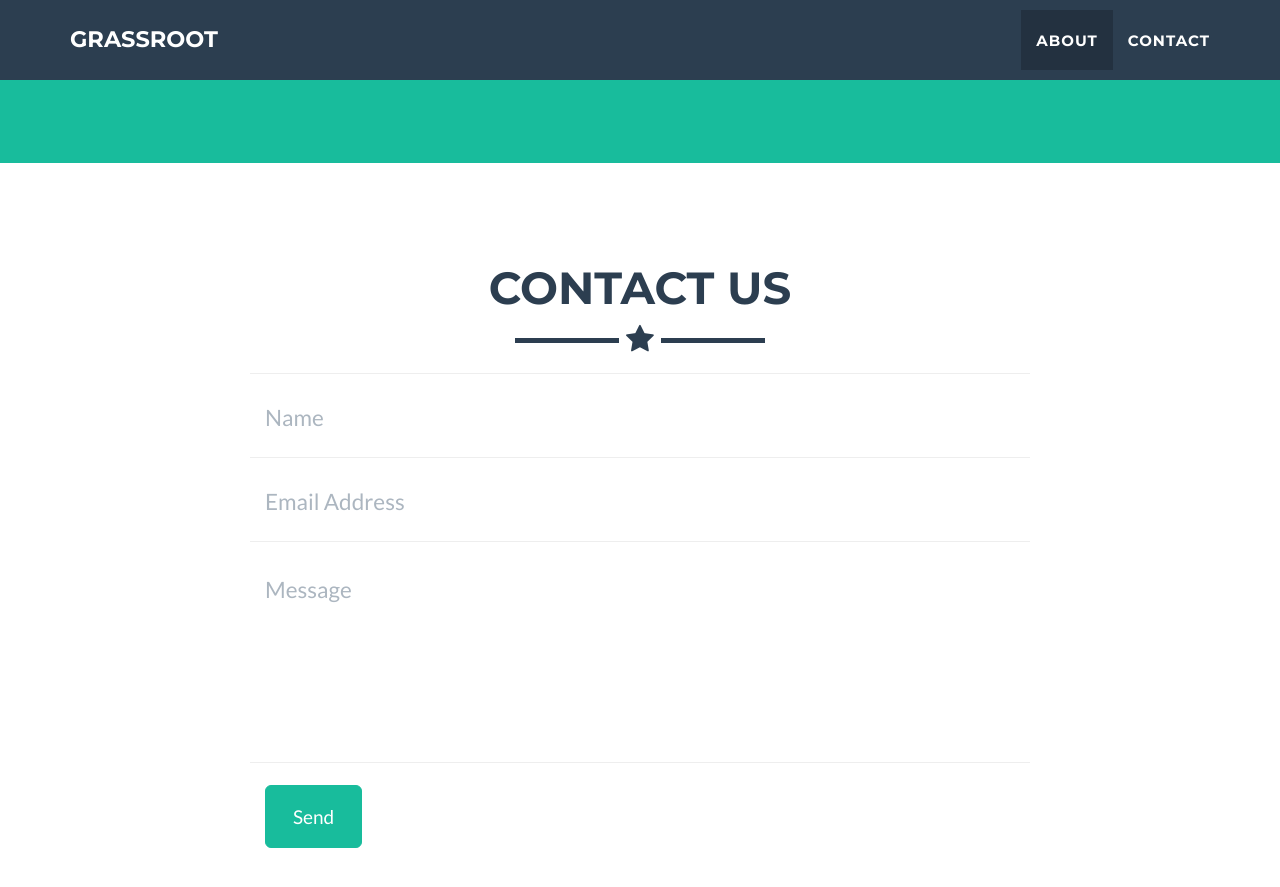
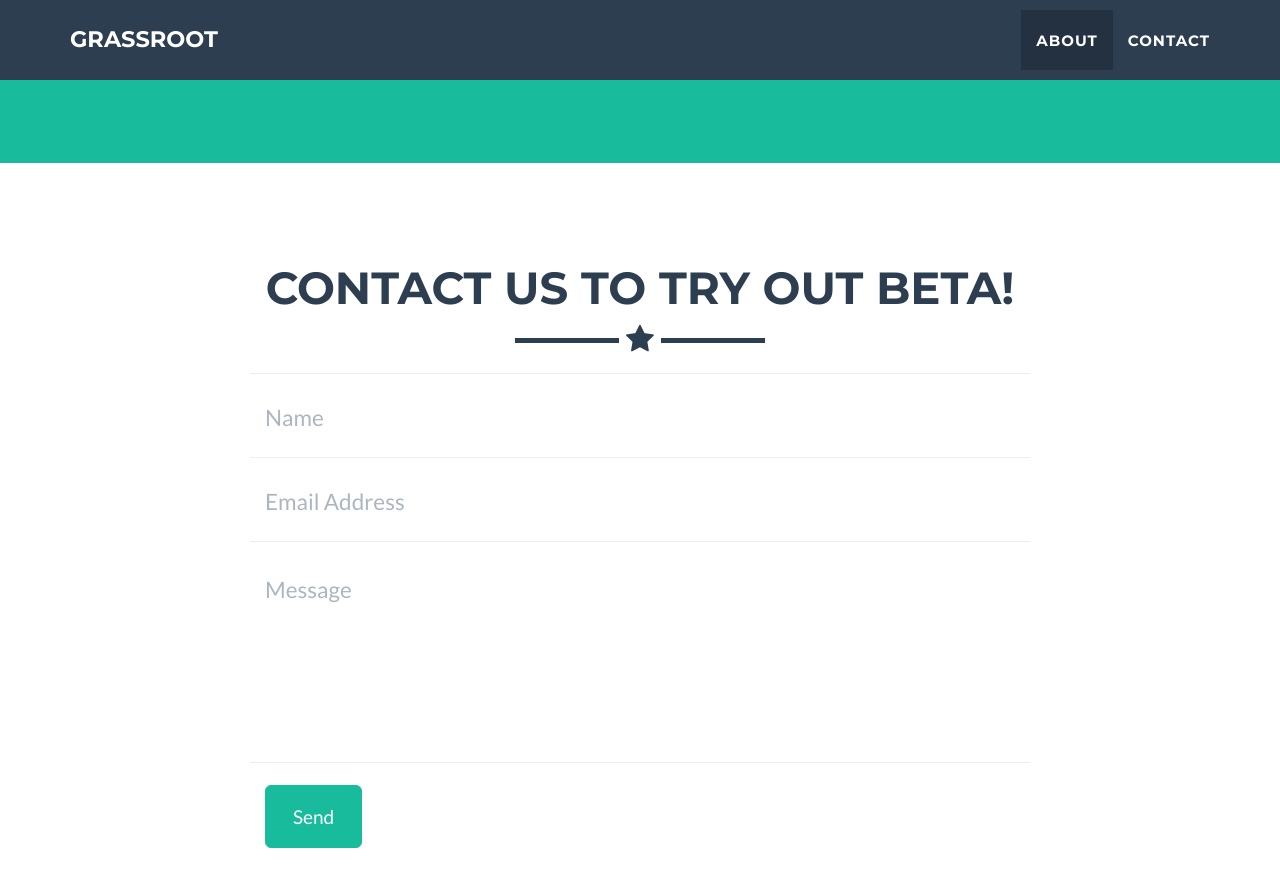
Before and after one commit to DattaKaligotla/SreedattaKaligotla.github.io, a Jekyll site: the page built from index.html, in a window 1280 px wide and 900 px high, scrolled down 1326 px. Shown: the top 887 px of the window. Built offline with Jekyll 4.4.1, drawn with Linux system fonts in a browser that asks for light colours.

Commit message:
Update contact_static.html

```diff
--- a/_includes/contact_static.html
+++ b/_includes/contact_static.html
@@ -3,7 +3,7 @@
 	<div class="container">
 		<div class="row">
 			<div class="col-lg-12 text-center">
-				<h2>Contact Us</h2>
+				<h2>Contact Us to try out Beta!</h2>
 				<hr class="star-primary">
 			</div>
 		</div>
```
